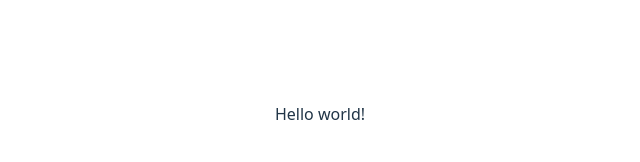
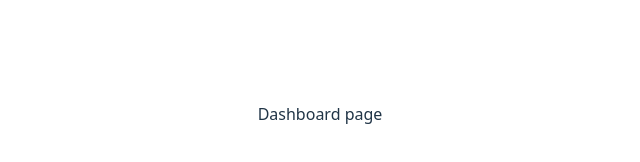
Before and after one commit to paulamazoc/fitness-tracker, a React (Vite) app: page / in a window 1280 px wide. Shown: the part 286-448 px from the top of the page, without its empty margins (320-960 px from the left). Built offline with nearby package versions, Linux system fonts and the light colour scheme.

Commit message:
feat: add router initial config and basic pages structure

```diff
--- a/src/App.tsx
+++ b/src/App.tsx
@@ -1,9 +1,9 @@
 import './App.css'
-import { Example } from '@/components/Example';
+import { AppRouter } from '@/router';
 
 function App() {
   return (
-    <Example />
+    <AppRouter />
   )
 }
 
--- /dev/null
+++ b/src/pages/Dashboard.tsx
@@ -0,0 +1,7 @@
+export const Dashboard = () => {
+    return (
+        <>
+            Dashboard page
+        </>
+    );
+};
--- /dev/null
+++ b/src/pages/History.tsx
@@ -0,0 +1,7 @@
+export const History = () => {
+    return (
+        <>
+            History page
+        </>
+    );
+};
--- /dev/null
+++ b/src/router/index.tsx
@@ -0,0 +1,16 @@
+import { Dashboard } from "@/pages/Dashboard";
+import { History } from "@/pages/History";
+import { createBrowserRouter, RouterProvider } from "react-router-dom";
+
+const router = createBrowserRouter([
+    {
+        path: '/',
+        element: <Dashboard />,
+    },
+    {
+        path: '/history',
+        element: <History />,
+    },
+]);
+
+export const AppRouter = () => <RouterProvider router={router} />
```
